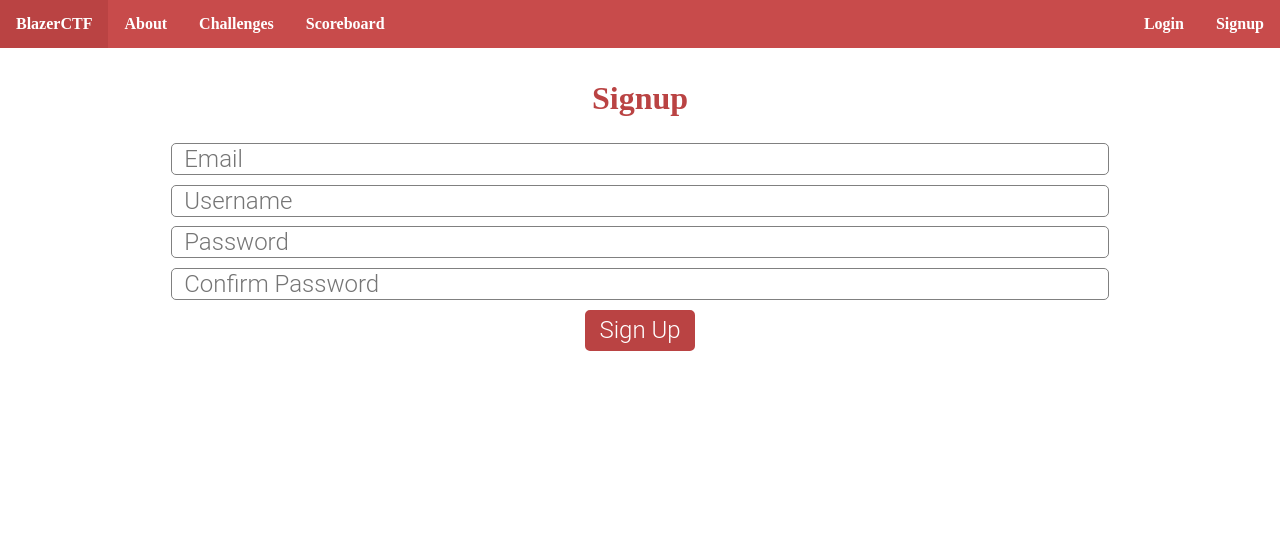
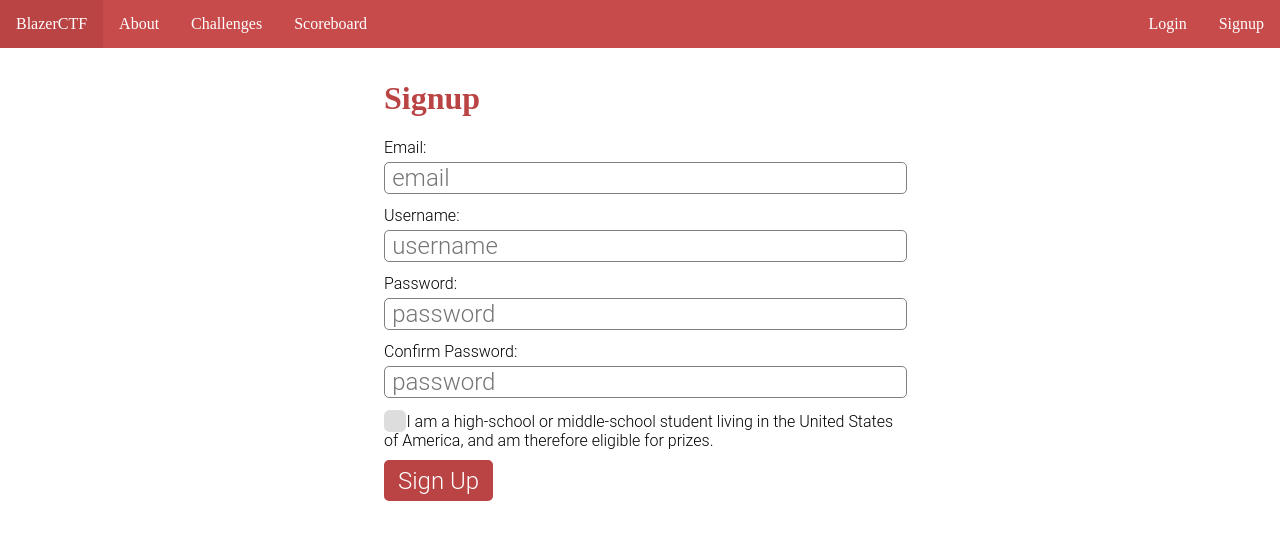
Before and after one commit to gitter-badger/blazerctf, a Vue app: page /signup in a window 1280 px wide. Shown: the top 540 px of the page. Built offline with nearby package versions, Linux system fonts and the light colour scheme; a web font is replaced by a local one.

Commit message:
form formatting

```diff
--- a/src/components/About.vue
+++ b/src/components/About.vue
@@ -1,6 +1,6 @@
 <template>
   <div class="container">
-    <h1>About</h1>
+    <h1 class="center">About</h1>
     <h2>Rules</h2>
     <h4>Eligibility</h4>
 
--- a/src/components/Challenges.vue
+++ b/src/components/Challenges.vue
@@ -1,6 +1,6 @@
 <template>
   <div class="container">
-    <h1>Challenges</h1>
+    <h1 class="center">Challenges</h1>
     <div class="challenges">
       <div v-for="challenge in challenges" class="challenge-group">
         <challenge :title="challenge.title" :points="challenge.points" :category="challenge.category"></challenge>
--- a/src/components/Login.vue
+++ b/src/components/Login.vue
@@ -1,14 +1,12 @@
 <template>
-  <div class="container form">
-    <h1>Login</h1>
-    <input type="text" placeholder="Username"><br>
-    <input type="password" placeholder="Password"><br>
-    <button>Log In</button>
+  <div class="container">
+    <div class="form">
+      <h1>Login</h1>
+      <label>Username:</label><br>
+      <input type="text" placeholder="username">
+      <label>Password:</label><br>
+      <input type="password" placeholder="password">
+      <button>Log In</button>
+    </div>
   </div>
 </template>
-
-<style scoped>
-  .container {
-    text-align: center;
-  }
-</style>
--- a/src/components/Scoreboard.vue
+++ b/src/components/Scoreboard.vue
@@ -77,6 +77,7 @@ export default {
     }
 
     &, th, td {
+      padding-left: 0.5em;
       border-bottom: 1px solid black;
       border-collapse: collapse;
     }
--- a/src/components/Signup.vue
+++ b/src/components/Signup.vue
@@ -1,16 +1,23 @@
 <template>
-  <div class="container form">
-    <h1>Signup</h1>
-    <input type="email" placeholder="Email"><br>
-    <input type="text" placeholder="Username"><br>
-    <input type="password" placeholder="Password"><br>
-    <input type="password" placeholder="Confirm Password"><br>
-    <button>Sign Up</button>
+  <div class="container">
+    <div class="form">
+      <h1>Signup</h1>
+      <label>Email:</label>
+      <input type="email" placeholder="email">
+      <label>Username:</label><br>
+      <input type="text" placeholder="username">
+      <label>Password:</label><br>
+      <input type="password" placeholder="password">
+      <label>Confirm Password:</label>
+      <input type="password" placeholder="password">
+      <div class="checkbox">
+        <input type="checkbox" id="eligible">
+        <label for="eligible">
+          <span class="check"></span>
+        </label>
+      </div>
+      <span>I am a high-school or middle-school student living in the United States of America, and am therefore eligible for prizes.</span><br>
+      <button>Sign Up</button>
+    </div>
   </div>
 </template>
-
-<style scoped>
-  .container {
-    text-align: center;
-  }
-</style>
--- /dev/null
+++ b/src/styles/forms.scss
@@ -0,0 +1,98 @@
+.form {
+  margin: 0 20vw;
+
+  @media screen and (max-width: 768px) {
+    margin: 0;
+  }
+  span {
+    position: relative;
+    bottom: 0.34em;
+  }
+
+  input {
+    display: block;
+    margin-bottom: 0.5em !important;
+  }
+
+  input[type="text"], input[type="password"], input[type="email"] {
+    width: 100%;
+  }
+
+  input[type="text"], input[type="password"], input[type="email"], button {
+    font-size: 1.5em;
+    margin: 0.2em 0;
+  }
+
+  input[type="checkbox"] {
+    visibility: hidden;
+  }
+
+  .checkbox {
+    display: inline-block;
+    font-size: 0.7em;
+    width: 2em;
+    height: 2em;
+    background: #ddd;
+    border-radius: 0.5em;
+    position: relative;
+
+    label {
+      width: 2em;
+      height: 2em;
+
+      cursor: pointer;
+      position: absolute;
+      top: 0;
+      left: 0;
+      z-index: 1;
+    }
+
+    label .check {
+      width: 0.6em;
+      height: 1.2em;
+      transform: rotate(30deg);
+
+      cursor: pointer;
+      position: absolute;
+      top: 0.2em;
+      left: 0.6em;
+      z-index: 0;
+    }
+
+    & input[type=checkbox]:checked + label .check {
+      border-right: 0.2em solid $primary;
+      border-bottom: 0.2em solid $primary;
+    }
+  }
+}
+
+button {
+  background-color: $primary;
+  border: 2px solid $primary;
+  border-radius: 5px;
+  outline: none;
+
+  color: white;
+
+  padding: 0.2em 0.5em;
+
+  &:hover {
+    cursor: pointer;
+  }
+
+  &:active {
+    background-color: darken($primary, 5%);
+    border: 2px solid darken($primary, 5%);
+  }
+}
+
+input {
+  border: 1px solid gray;
+  padding-left: 0.3em;
+  border-radius: 5px;
+  outline: none;
+
+  &:focus {
+    border: 1px solid $primary;
+  }
+}
--- a/src/styles/main.scss
+++ b/src/styles/main.scss
@@ -1,5 +1,6 @@
 @import "./colors.scss";
 @import "./typography.scss";
+@import "./forms.scss";
 
 html, body {
   margin: 0;
@@ -9,48 +10,6 @@ html, body {
   margin: 10vh 10vw 0 10vw;
 }
 
-.form {
-  input {
-    width: 90%;
-  }
-
-  input, button {
-    font-size: 1.5em;
-    margin: 0.2em 0;
-  }
-}
-
-button {
-  background-color: $primary;
-  border: 2px solid $primary;
-  border-radius: 5px;
-  outline: none;
-
-  color: white;
-
-  padding: 0.2em 0.5em;
-
-  &:hover {
-    cursor: pointer;
-  }
-
-  &:active {
-    background-color: darken($primary, 5%);
-    border: 2px solid darken($primary, 5%);
-  }
-}
-
-input {
-  border: 1px solid gray;
-  padding-left: 0.5em;
-  border-radius: 5px;
-  outline: none;
-
-  &:focus {
-    border: 1px solid $primary;
-  }
-}
-
 .hidden {
   display: none !important;
 }
--- a/src/styles/typography.scss
+++ b/src/styles/typography.scss
@@ -10,9 +10,12 @@ th, strong {
 nav .item, h1, h2, h3, h4, h5 {
   font-family: "ocr-a-std";
   color: $primary;
+}
+
+h1, h2, h3, h4, h5 {
   font-weight: 800;
 }
 
-h1 {
+.center {
   text-align: center;
 }
```
